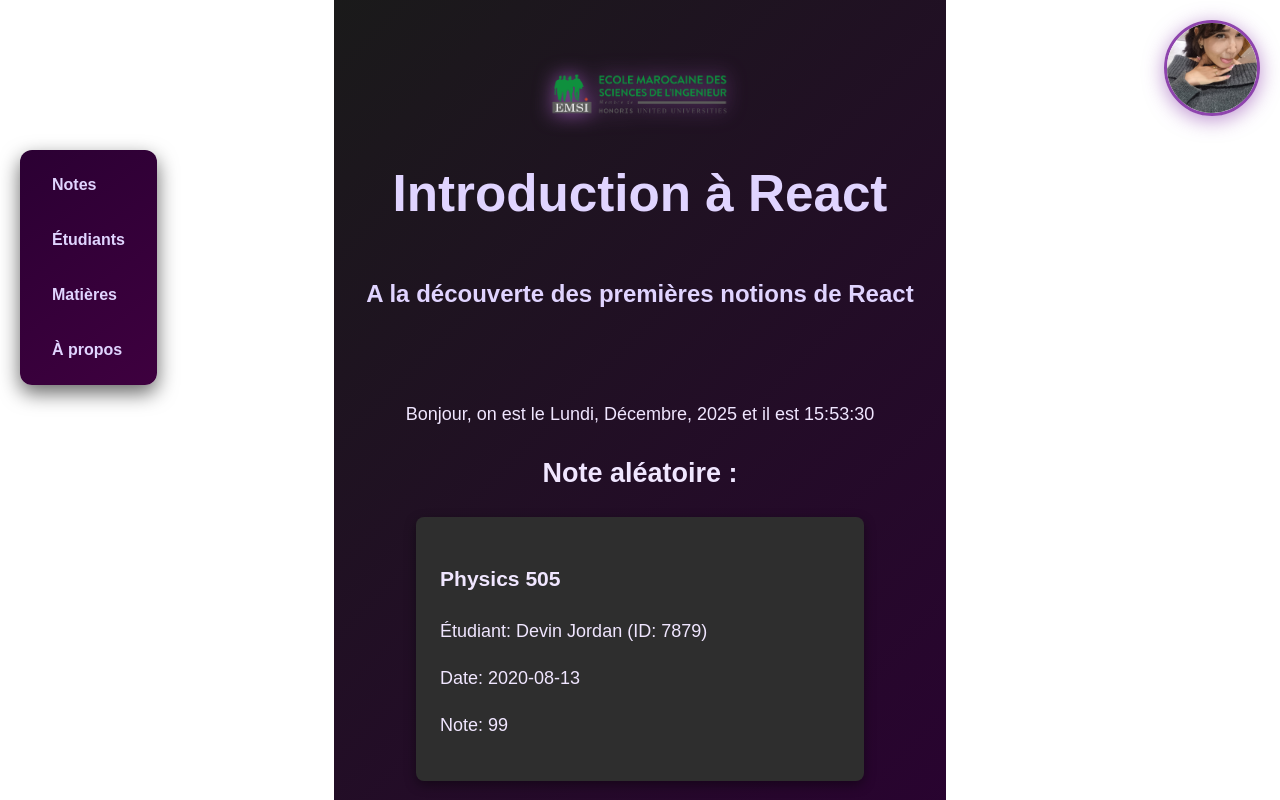
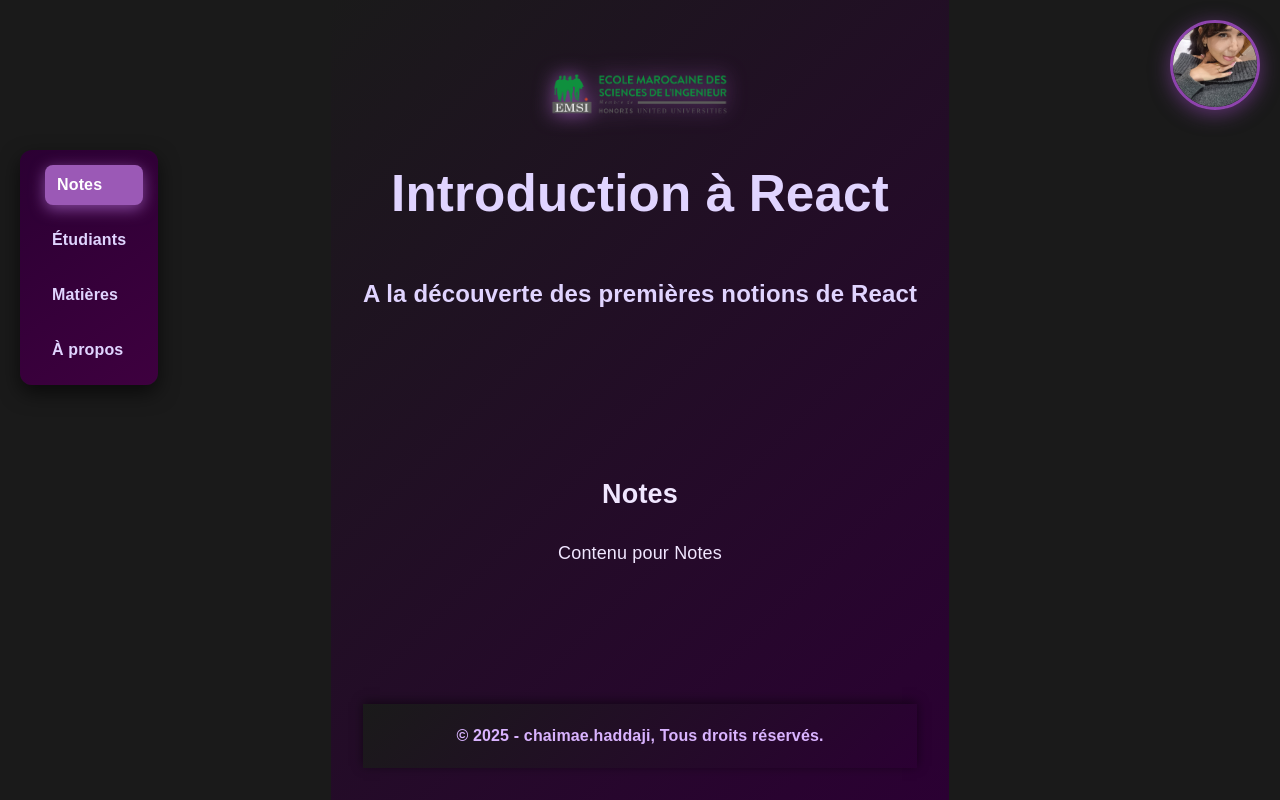
Before and after one commit to MBDS-CASA/react101-Chaimaehdjii, a React (Vite) app in the folder td01/: page / in a window 1280 px wide. Both pictures are taken after a click on the item "Notes". Shown: the top 800 px of the page. Built offline with nearby package versions, Linux system fonts and the light colour scheme.

Commit message:
TD04 : Gestion de menu dynamique

```diff
--- a/td01/package.json
+++ b/td01/package.json
@@ -10,6 +10,9 @@
     "preview": "vite preview"
   },
   "dependencies": {
+    "@emotion/react": "^11.14.0",
+    "@emotion/styled": "^11.14.1",
+    "@mui/material": "^7.3.6",
     "react": "^19.2.0",
     "react-dom": "^19.2.0"
   },
--- a/td01/src/App.css
+++ b/td01/src/App.css
@@ -164,6 +164,13 @@ button:hover {
   transform: translateX(5px);
   box-shadow: 0 4px 15px rgba(142, 68, 173, 0.6);
 }
+
+.menu li.active {
+  background: #9b59b6;
+  color: #ffffff;
+  transform: translateX(5px);
+  box-shadow: 0 4px 15px rgba(155, 89, 182, 0.8);
+}
 .new-note-btn {
   margin-top: 20px;
   background: #8e44ad;
--- a/td01/src/App.jsx
+++ b/td01/src/App.jsx
@@ -3,13 +3,17 @@ import profilePhoto from './assets/IMG-20250928-WA0011.jpg';
 import Header from './components/Header';
 import Footer from './components/footer';
 import NoteDetail from './components/NoteDetail';
+import MenuContent from './components/MenuContent';
 import { getRandomItem } from './utils/randomItem';
 import data from './data.json';
 import './App.css';
+import { ThemeProvider, createTheme } from '@mui/material/styles';
+import CssBaseline from '@mui/material/CssBaseline';
 
 function App() {
   const [note, setNote] = useState(null);
   const [dateTime, setDateTime] = useState(new Date());
+  const [activeMenu, setActiveMenu] = useState(null);
 
   // Générer une note aléatoire
   const generateRandomNote = () => {
@@ -27,8 +31,25 @@ function App() {
   }, []);
 
   const handleMenuClick = (item) => {
-    alert(`Vous avez cliqué sur : ${item}`);
+    setActiveMenu(item);
   };
+
+  // Liste des éléments du menu
+  const menuItems = ['Notes', 'Étudiants', 'Matières', 'À propos'];
+
+  // Thème sombre pour Material UI
+  const darkTheme = createTheme({
+    palette: {
+      mode: 'dark',
+      primary: {
+        main: '#8e44ad',
+      },
+      background: {
+        default: '#1a1a1a',
+        paper: '#2b0033',
+      },
+    },
+  });
 
   // Format de la date et heure
   const jours = ['Dimanche', 'Lundi', 'Mardi', 'Mercredi', 'Jeudi', 'Vendredi', 'Samedi'];
@@ -42,11 +63,17 @@ function App() {
   const seconde = String(dateTime.getSeconds()).padStart(2, '0');
 
   return (
+    <ThemeProvider theme={darkTheme}>
+      <CssBaseline />
       <>
         <nav className="menu">
           <ul>
-          {['Notes', 'Étudiants', 'Matières', 'À propos'].map((item) => (
-            <li key={item} onClick={() => handleMenuClick(item)}>
+            {menuItems.map((item) => (
+              <li
+                key={item}
+                onClick={() => handleMenuClick(item)}
+                className={activeMenu === item ? 'active' : ''}
+              >
                 {item}
               </li>
             ))}
@@ -56,6 +83,10 @@ function App() {
         <img src={profilePhoto} alt="Profile" className="profile-photo" />
         <Header />
         <main className="main-content">
+          {activeMenu ? (
+            <MenuContent activeMenu={activeMenu} />
+          ) : (
+            <>
               {/* Texte de TD02 */}
               <p>
                 Bonjour, on est le {jour}, {moisTexte}, {annee} et il est {heure}:{minute}:{seconde}
@@ -67,10 +98,13 @@ function App() {
               <button onClick={generateRandomNote} className="new-note-btn">
                 Nouvelle note
               </button>
+            </>
+          )}
         </main>
 
         <Footer year={annee} prenom="chaimae" nom="haddaji" />
       </>
+    </ThemeProvider>
   );
 }
 
--- /dev/null
+++ b/td01/src/components/MenuContent.jsx
@@ -0,0 +1,12 @@
+import React from 'react';
+
+function MenuContent({ activeMenu }) {
+  return (
+    <div className="menu-content">
+      <h2>{activeMenu}</h2>
+      <p>Contenu pour {activeMenu}</p>
+    </div>
+  );
+}
+
+export default MenuContent;
```
Also changed, not shown: 1 other file (tests, documents, lock files or other folders). Lines whose indentation alone changed are shown as unchanged.
